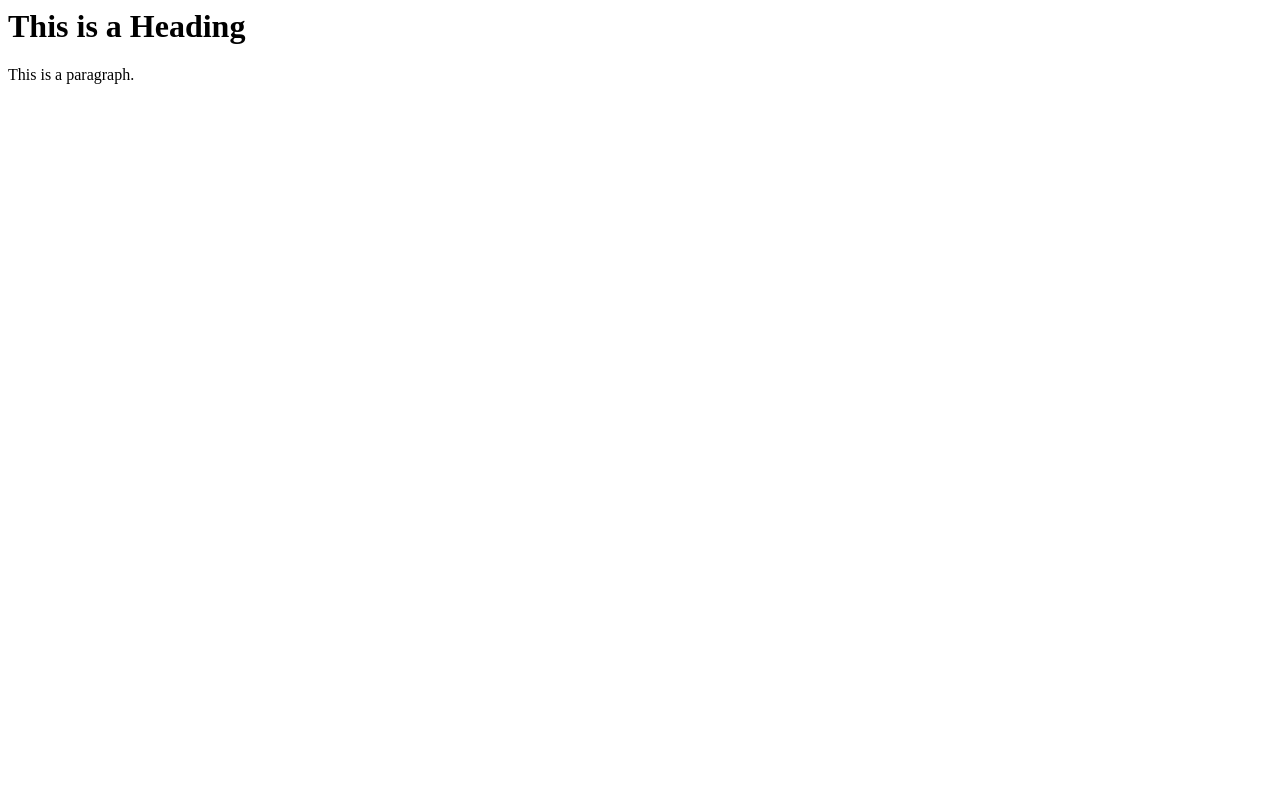
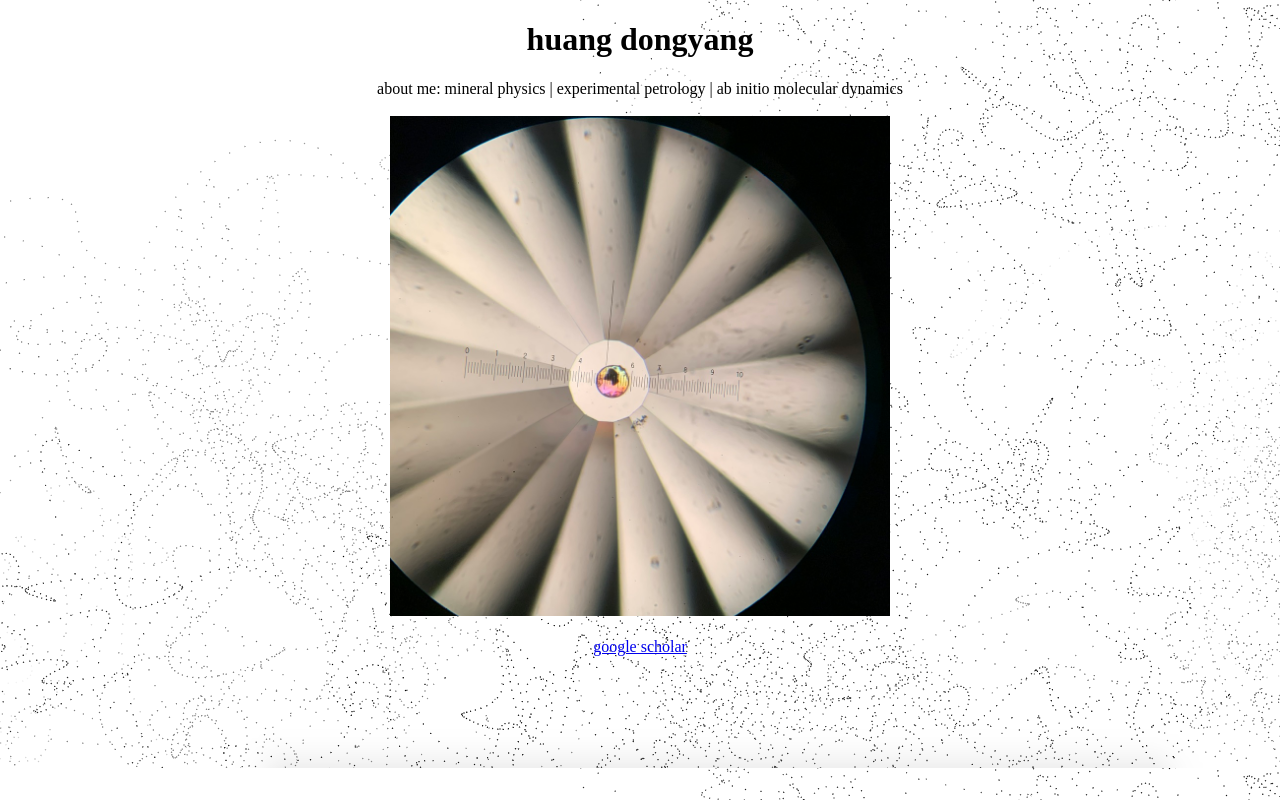
Before and after one commit to huangdongyang1/huangdongyang1.github.io, a plain HTML site: page index.html in a window 1280 px wide. Drawn offline with Linux system fonts and the light colour scheme.

Commit message:
Initial commit

```diff
--- a/index.html
+++ b/index.html
@@ -1,2 +1,38 @@
-<h1>This is a Heading</h1>
-<p>This is a paragraph.</p>
+<!DOCTYPE html>
+<html class="bit-html" dir="ltr" lang="zh-CN">
+
+  <head>
+  <title>my science web</title>
+  </head>
+
+  <style>
+    body {
+      text-align:center;
+
+      background-image: url('fig/bkg.png');
+      /* background-repeat: no-repeat; */
+      background-attachment: fixed;
+      /* background-size: cover; */
+    }
+  </style>
+
+
+  <!-- <body style="font-family:Microsoft YaHei"> -->
+  <body>
+
+    <h1>huang dongyang</h1>
+    <p>
+      about me: mineral physics | experimental petrology | ab initio molecular dynamics
+
+    <br>
+    <br>
+    <img title="dac loading"; src="fig/loading.jpg" width="500" height="500" alt="DAC sample loading">
+
+    <br>
+    <br>
+      <a href="https://scholar.google.com/citations?user=71Lz32EAAAAJ&hl=en">google scholar</a>
+
+
+  </body>
+
+</html>
```
Also changed, not shown: fig/UNADJUSTEDNONRAW_thumb_1089.jpg (added), fig/UNADJUSTEDNONRAW_thumb_114d.jpg (added), fig/UNADJUSTEDNONRAW_thumb_dfc.jpg (added), fig/UNADJUSTEDNONRAW_thumb_ec8.jpg (added), fig/bkg.png (added), fig/loading.jpg (added), fig/old.png (added), 1 other file.
